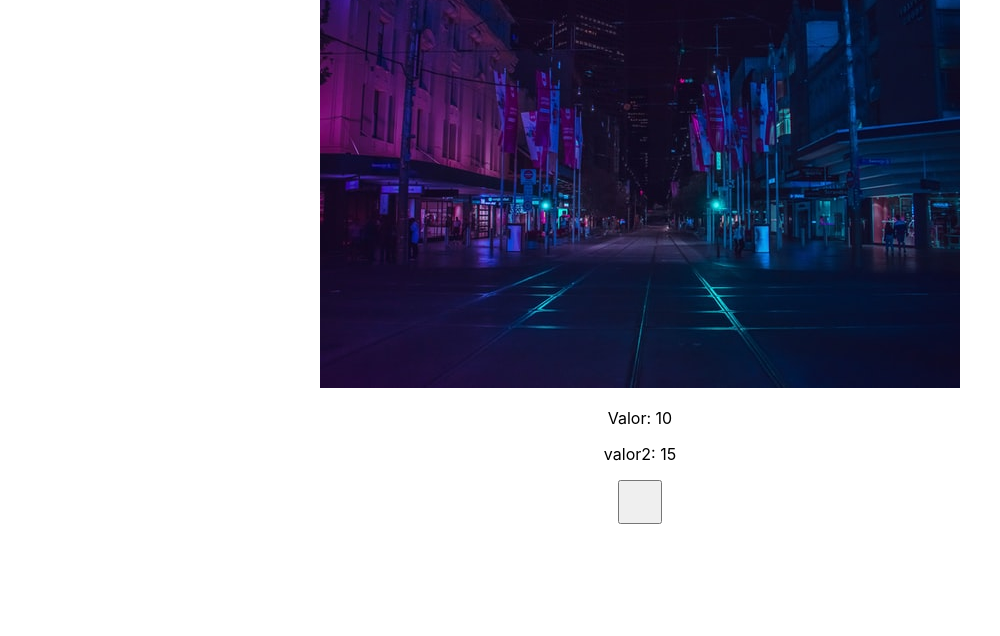
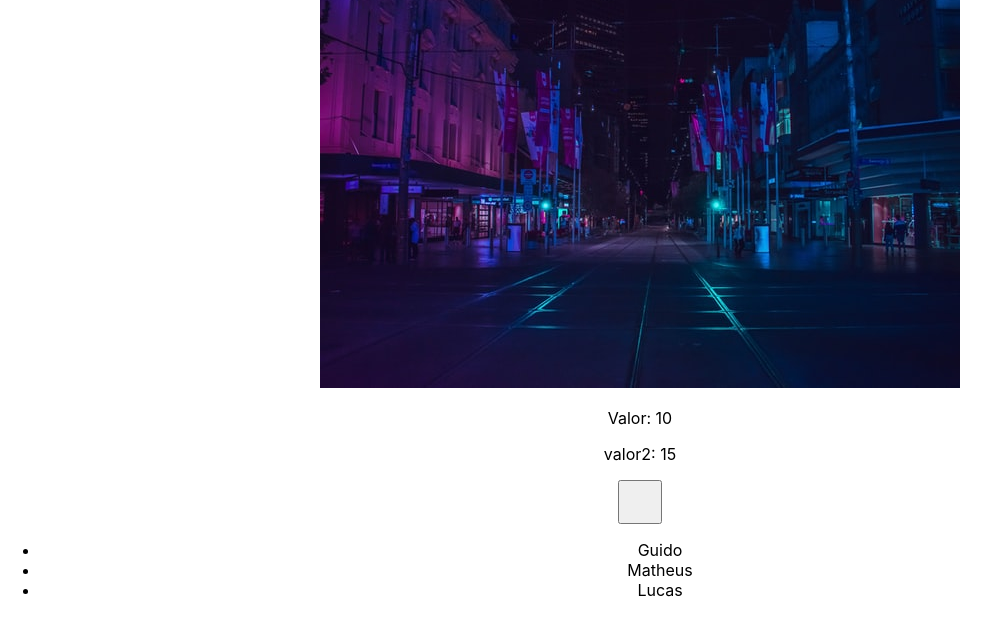
Before and after one commit to GuidoStocco/React.js, a React (Create React App) app in the folder 3_Avancando/avancado/: page / in a window 1280 px wide. Shown: the part 552-1188 px from the top of the page, without its empty margins (0-1000 px from the left). Built offline with nearby package versions, Linux system fonts and the light colour scheme.

Commit message:
renderização de listas, key

```diff
--- a/3_Avancando/avancado/src/App.jsx
+++ b/3_Avancando/avancado/src/App.jsx
@@ -4,6 +4,7 @@ import ManageData from './components/ManageData';
 
 // importando imagem com assets
 import City from './assets/city.jpg'
+import ListRender from './components/ListRender';
 
 function App() {
   return (
@@ -18,6 +19,7 @@ function App() {
     <img src={City} alt="Cidade" />
       </div>
       <ManageData/>
+      <ListRender/>
     </div>
   );
 }
--- /dev/null
+++ b/3_Avancando/avancado/src/components/ListRender.jsx
@@ -0,0 +1,16 @@
+import {useState} from 'react';
+
+const ListRender = () => {
+
+    const [list] = useState(["Guido", "Matheus", "Lucas"]);
+
+  return (
+    <ul>
+        {list.map((item, i) => (
+            <li key={i}>{item}</li>
+        ))}
+    </ul>
+  );
+}
+
+export default ListRender
```
